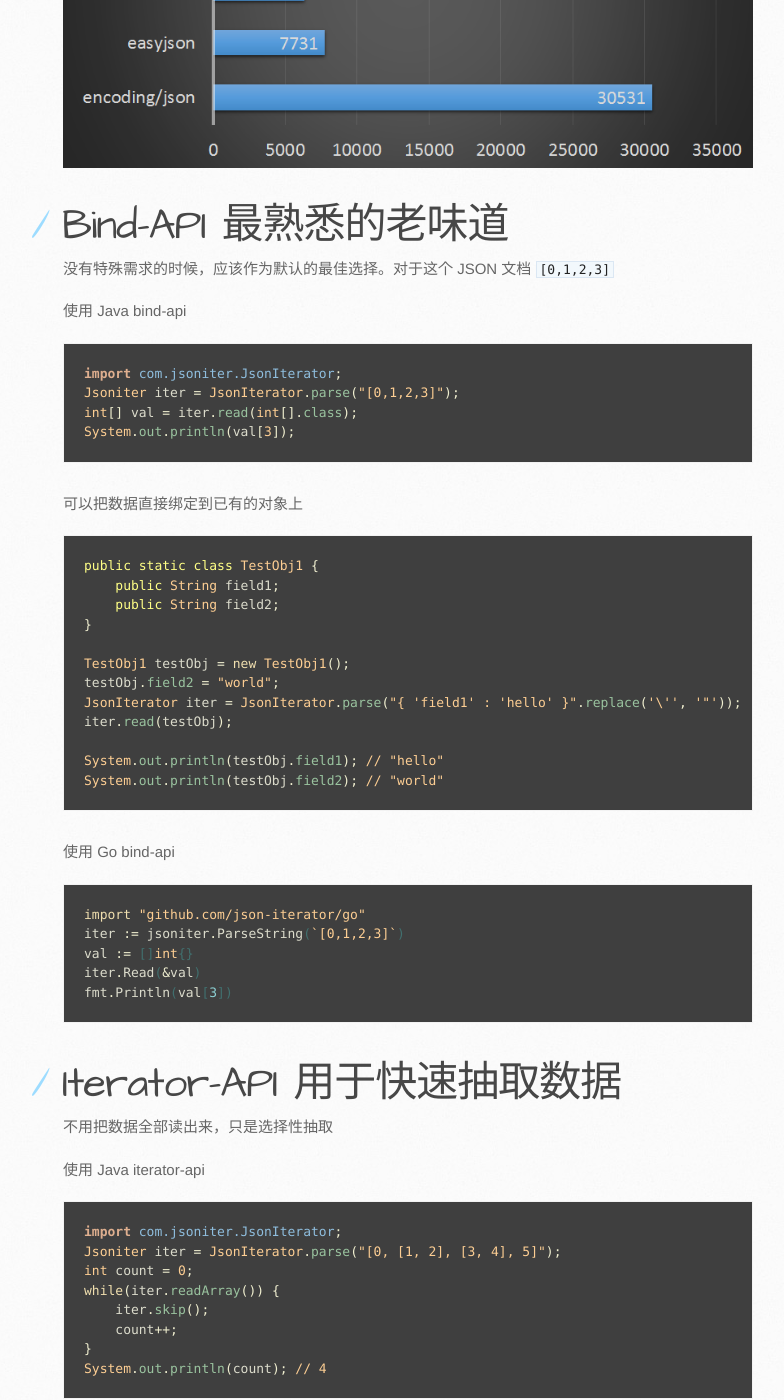
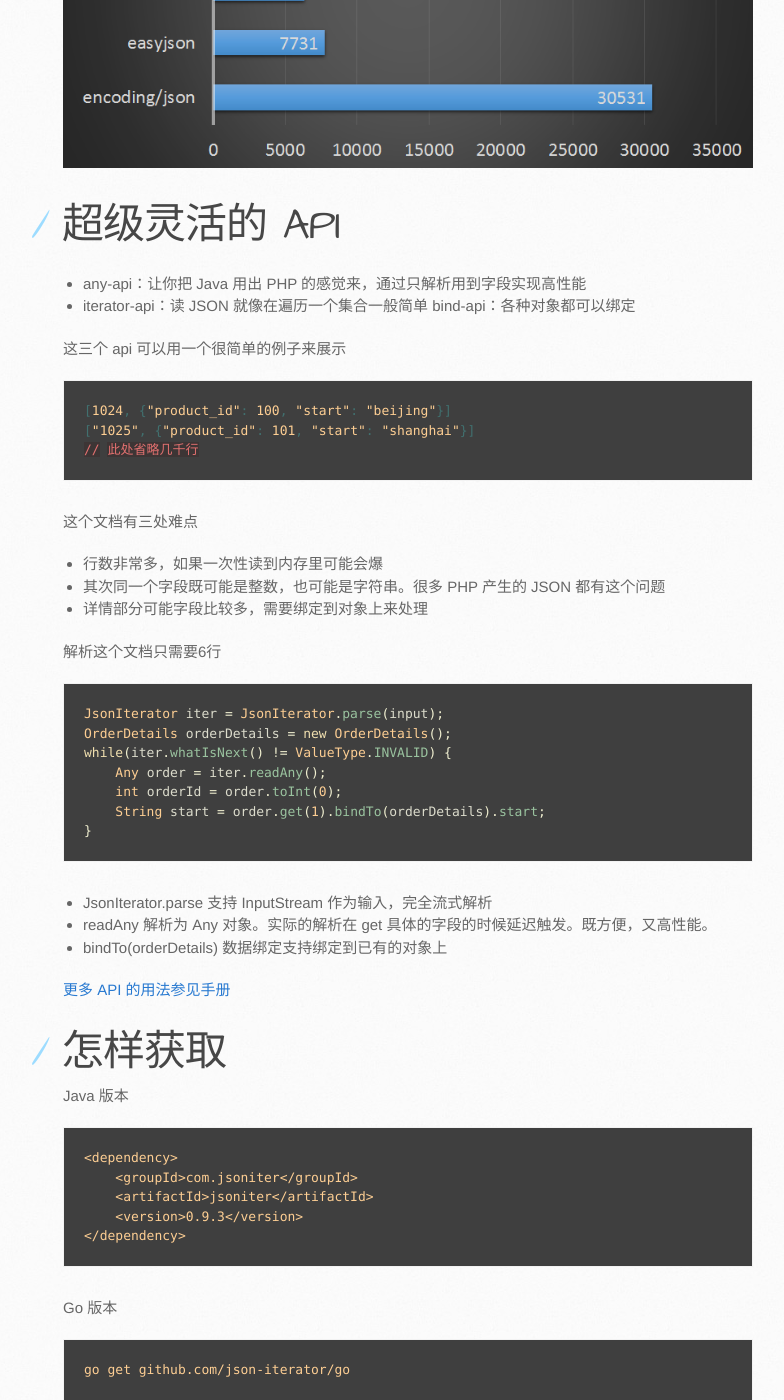
Before and after one commit to json-iterator/json-iterator.github.io, a Jekyll site: the page built from index.cn.md, in a window 1280 px wide and 1400 px high, scrolled down 1246 px. Shown: the whole window, without its empty margins (107-891 px from the left). Built offline with Jekyll 4.4.1, drawn with Linux system fonts in a browser that asks for light colours; comment, search, counter and statistics services are not loaded; some of the changed text lies outside the part shown.

Commit message:
Update index.cn.md

````diff
--- a/index.cn.md
+++ b/index.cn.md
@@ -22,97 +22,43 @@
 
 ![go-medium](http://jsoniter.com/benchmarks/go-medium.png)
 
-# Bind-API 最熟悉的老味道
+# 超级灵活的 API
 
-没有特殊需求的时候，应该作为默认的最佳选择。对于这个 JSON 文档 `[0,1,2,3]`
+* any-api：让你把 Java 用出 PHP 的感觉来，通过只解析用到字段实现高性能
+* iterator-api：读 JSON 就像在遍历一个集合一般简单
+ bind-api：各种对象都可以绑定
 
-使用 Java bind-api
+这三个 api 可以用一个很简单的例子来展示
+
+```json
+[1024, {"product_id": 100, "start": "beijing"}]
+["1025", {"product_id": 101, "start": "shanghai"}]
+// 此处省略几千行
+```
+
+这个文档有三处难点
+
+* 行数非常多，如果一次性读到内存里可能会爆
+* 其次同一个字段既可能是整数，也可能是字符串。很多 PHP 产生的 JSON 都有这个问题
+* 详情部分可能字段比较多，需要绑定到对象上来处理
+
+解析这个文档只需要6行
 
 ```java
-import com.jsoniter.JsonIterator;
-Jsoniter iter = JsonIterator.parse("[0,1,2,3]");
-int[] val = iter.read(int[].class);
-System.out.println(val[3]);
+JsonIterator iter = JsonIterator.parse(input);
+OrderDetails orderDetails = new OrderDetails();
+while(iter.whatIsNext() != ValueType.INVALID) {
+    Any order = iter.readAny();
+    int orderId = order.toInt(0);
+    String start = order.get(1).bindTo(orderDetails).start;
+}
 ```
 
-可以把数据直接绑定到已有的对象上
+* JsonIterator.parse 支持 InputStream 作为输入，完全流式解析
+* readAny 解析为 Any 对象。实际的解析在 get 具体的字段的时候延迟触发。既方便，又高性能。
+* bindTo(orderDetails) 数据绑定支持绑定到已有的对象上
 
-```java
-public static class TestObj1 {
-    public String field1;
-    public String field2;
-}
-
-TestObj1 testObj = new TestObj1();
-testObj.field2 = "world";
-JsonIterator iter = JsonIterator.parse("{ 'field1' : 'hello' }".replace('\'', '"'));
-iter.read(testObj);
-
-System.out.println(testObj.field1); // "hello"
-System.out.println(testObj.field2); // "world"
-```
-
-使用 Go bind-api
-
-```go
-import "github.com/json-iterator/go"
-iter := jsoniter.ParseString(`[0,1,2,3]`)
-val := []int{}
-iter.Read(&val)
-fmt.Println(val[3])
-```
-
-# Iterator-API 用于快速抽取数据
-
-不用把数据全部读出来，只是选择性抽取
-
-使用 Java iterator-api
-
-```java
-import com.jsoniter.JsonIterator;
-Jsoniter iter = JsonIterator.parse("[0, [1, 2], [3, 4], 5]");
-int count = 0;
-while(iter.readArray()) {
-    iter.skip();
-    count++;
-}
-System.out.println(count); // 4
-```
-
-使用 Go iterator-api
-
-```go
-import "github.com/json-iterator/go"
-iter := ParseString(`[0, [1, 2], [3, 4], 5]`)
-count := 0
-for iter.ReadArray() {
-    iter.skip()
-    count++
-}
-fmt.Println(count) // 4
-```
-
-# Any-API 具有最好的灵活性
-
-使用 Java any-api
-
-```java
-import com.jsoniter.JsonIterator;
-Jsoniter iter = JsonIterator.parse("[{'field1':'11','field2':'12'},{'field1':'21','field2':'22'}]".replace('\'', '"'));
-Any val = iter.readAny();
-System.out.println(val.toInt(1, "field2")); // 22
-```
-
-注意你可以从嵌套的结构中直接取数据出来，并且转换成任意你想要的类型。
-
-使用 Go any-api
-
-```go
-import "github.com/json-iterator/go"
-iter := jsoniter.ParseString(`[{"field1":"11","field2":"12"},{"field1":"21","field2":"22"}]`)
-val := iter.ReadAny()
-fmt.Println(val.ToInt(1, "field2")) // 22
-```
+[更多 API 的用法参见手册](/java-features.cn.html)
 
 # 怎样获取
 
````
